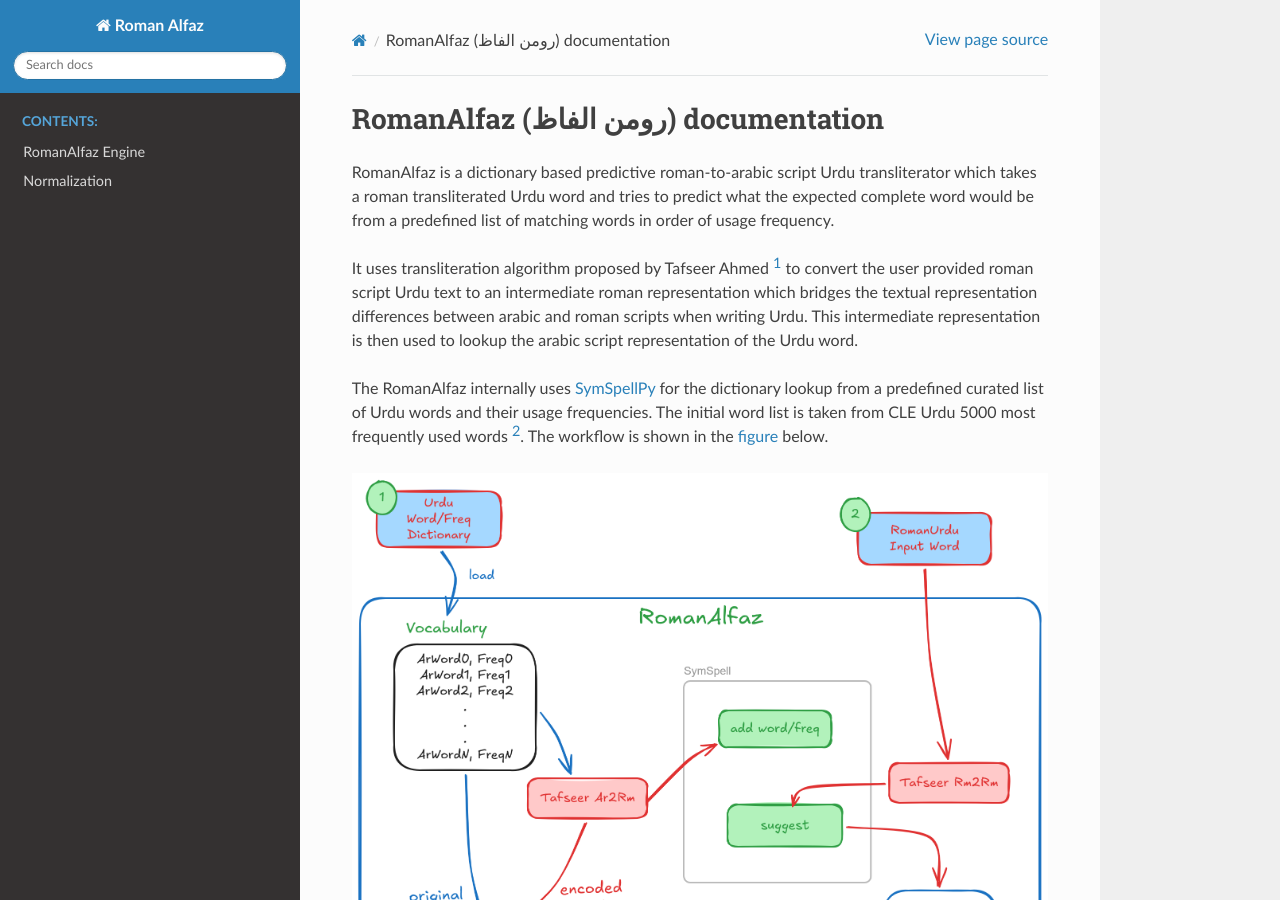
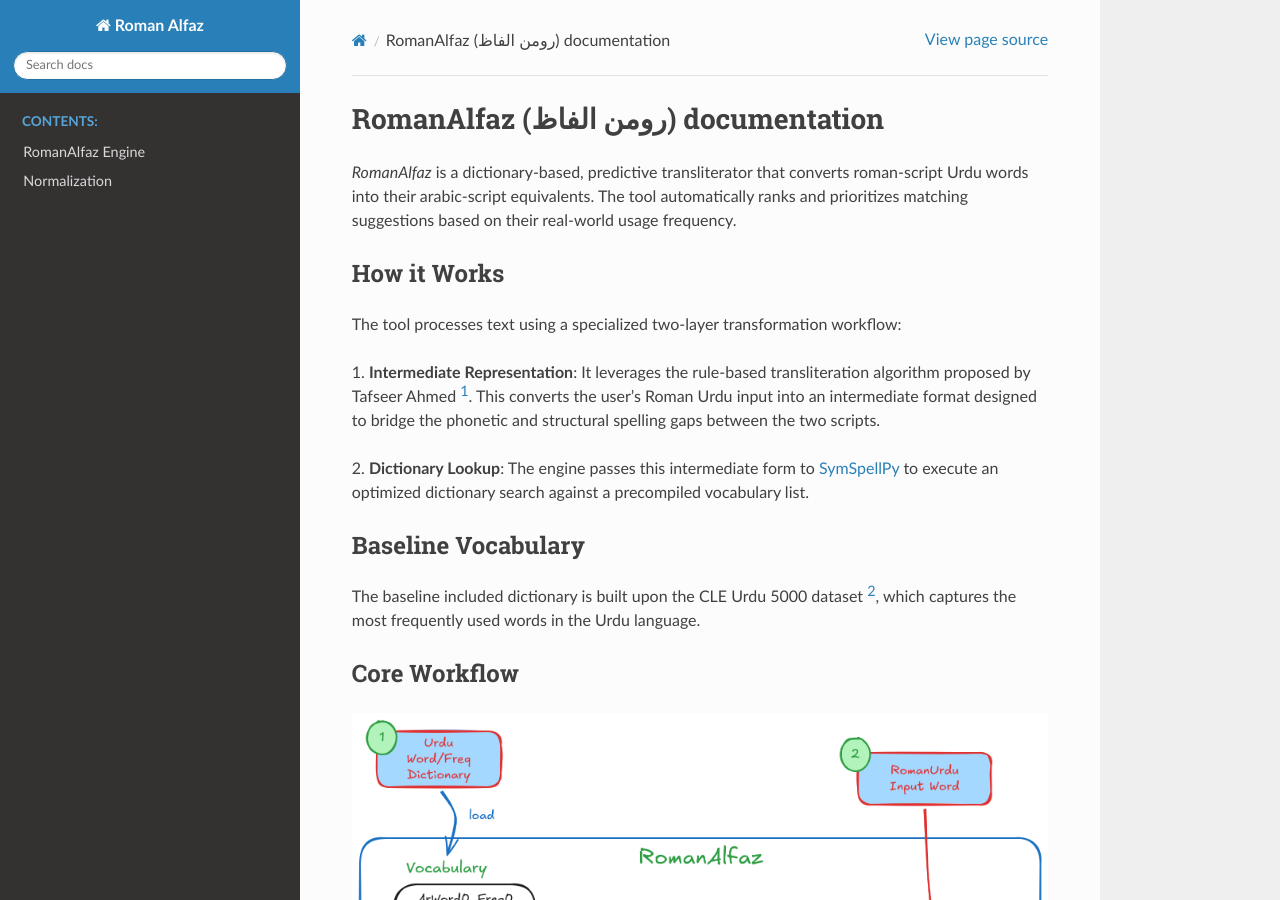
Before and after one commit to roximn148/romanalfaz, a Sphinx documentation site: the page built from docs/index.rst, in a window 1280 px wide and 900 px high. Built offline with Sphinx 7.4.7 and the Read the Docs theme 3.1.0, drawn with Linux system fonts in a browser that asks for light colours; pages that are not in the unit, such as notebooks, are missing from menus.

Commit message:
Revised docs/index.rst

```diff
--- a/docs/index.rst
+++ b/docs/index.rst
@@ -7,24 +7,34 @@
 .. include:: <isonum.txt>
 
 RomanAlfaz (رومن الفاظ) documentation
-======================================
+#####################################
 
-RomanAlfaz is a dictionary based predictive roman-to-arabic script
-Urdu transliterator which takes a roman transliterated Urdu word and
-tries to predict what the expected complete word would be from
-a predefined list of matching words in order of usage frequency.
+`RomanAlfaz` is a dictionary-based, predictive transliterator that
+converts roman-script Urdu words into their arabic-script equivalents.
+The tool automatically ranks and prioritizes matching suggestions
+based on their real-world usage frequency.
 
-It uses transliteration algorithm proposed by Tafseer Ahmed [#]_
-to convert the user provided roman script Urdu text to
-an intermediate roman representation which bridges
-the textual representation differences between arabic and roman scripts
-when writing Urdu. This intermediate representation is then used
-to lookup the arabic script representation of the Urdu word.
+How it Works
+************
+The tool processes text using a specialized two-layer transformation workflow:
 
-The RomanAlfaz internally uses SymSpellPy_ for the dictionary lookup from
-a predefined curated list of Urdu words and their usage frequencies.
-The initial word list is taken from CLE Urdu 5000 most frequently used words [#]_.
-The workflow is shown in the :ref:`figure<romanalfaz-workflow>` below.
+1. **Intermediate Representation**: It leverages the rule-based transliteration algorithm
+proposed by Tafseer Ahmed [#]_.
+This converts the user's Roman Urdu input into an intermediate format
+designed to bridge the phonetic and structural spelling gaps between the two scripts.
+
+2. **Dictionary Lookup**: The engine passes this intermediate form to
+SymSpellPy_ to execute
+an optimized dictionary search against a precompiled vocabulary list.
+
+Baseline Vocabulary
+*******************
+
+The baseline included dictionary is built upon the CLE Urdu 5000 dataset [#]_,
+which captures the most frequently used words in the Urdu language.
+
+Core Workflow
+*************
 
 .. _romanalfaz-workflow:
 
```
